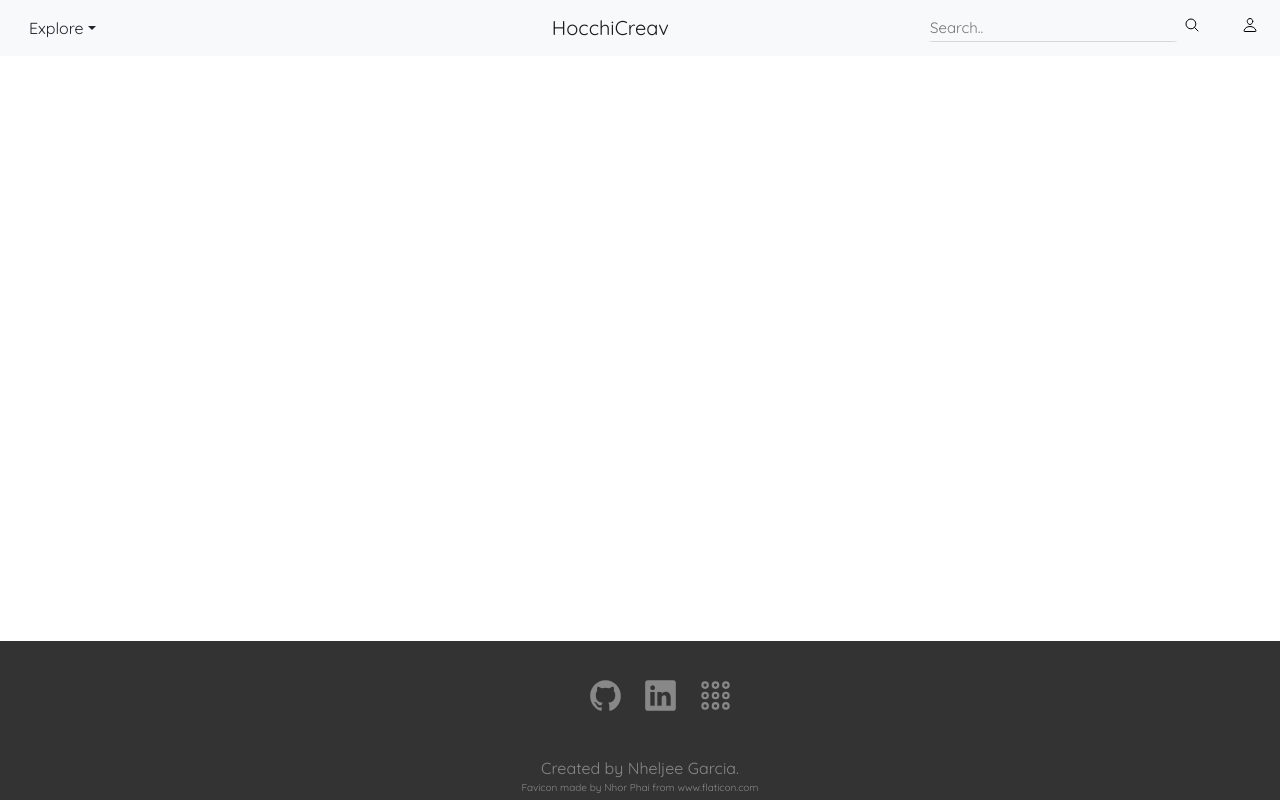
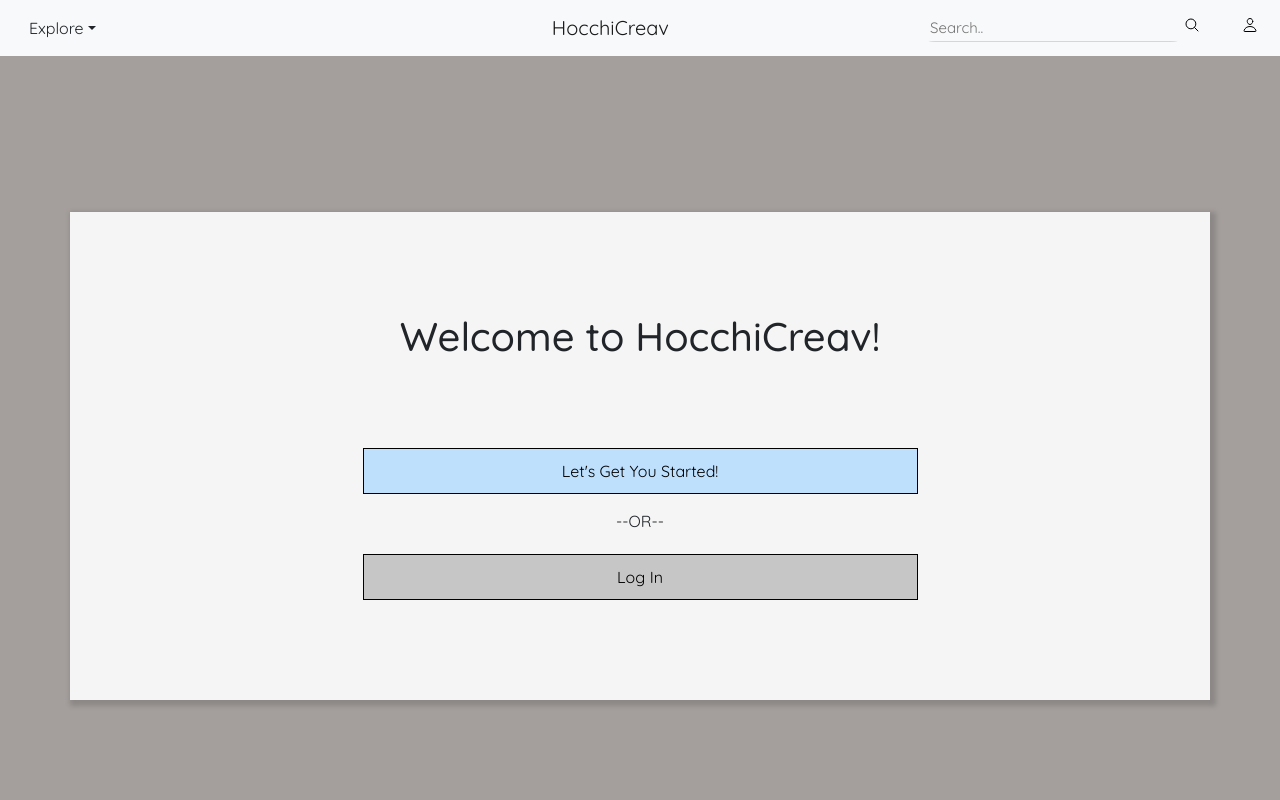
Before and after one commit to garcian5/Hocchikisu-Creavheengs, a React (Create React App) app in the folder frontend/: page /login-or-create in a window 1280 px wide. Shown: the top 800 px of the page. Built offline with nearby package versions, Linux system fonts and the light colour scheme.

Commit message:
added Login/Create page and their styles

```diff
--- a/frontend/src/App.css
+++ b/frontend/src/App.css
@@ -34,11 +34,21 @@ p {
     overflow: hidden;
     display: block;
     position: relative;
-    padding-bottom: 200px; /* height of your footer */
+    padding-bottom: 150px; /* height of your footer */
 }
 
+/*centering*/
 .center { text-align: center; }
 
+
+/*general button style*/
+button, input[type="button"], input[type="submit"] {
+    background: none;
+    border: none;
+}
+.search-icon:focus, .user-icon:focus, .logcrea-btn:focus {
+    outline: none;
+}
 
 /*-----------------------------------------------------
     FOOTER STYLE
@@ -106,14 +116,6 @@ ion-icon {
 }
 
 /*----Search----*/
-.search-icon, .user-icon {
-    background: none;
-    border: none;
-}
-.search-icon:focus, .user-icon:focus {
-    outline: none;
-}
-
 .search-icon {
     margin-right: 30px;
 }
@@ -125,11 +127,6 @@ ion-icon {
     border-radius: 5%;
     width: 250px;
     font-size: 15px;
-}
-
-/*----Dropdown----*/
-.dropdown-btn {
-    font-size: 300px;
 }
 
 /*-----------------------------------------------------
@@ -155,3 +152,49 @@ ion-icon {
     box-shadow: 2px 3px 3px rgba(0,0,0,0.15);
     padding: 30px;
 }
+
+/*-----------------------------------------------------
+    LOGIN CREATE STYLE
+-------------------------------------------------------*/
+.login-create {
+    background-color: #a49f9d;
+    min-height: 100vh; /* will cover the 100% of viewport */
+    overflow: hidden;
+    display: block;
+    position: relative;
+}
+
+/*Create a box model for this div and center it*/
+/*https://stackoverflow.com/questions/2498003/center-a-div-box-in-the-middle-of-the-page-using-css*/
+/*https://css-tricks.com/quick-css-trick-how-to-center-an-object-exactly-in-the-center/*/
+.logcrea-box {
+    background-color: whitesmoke;
+    padding: 100px 0px 100px;
+    box-shadow: 3px 3px 5px 3px rgba(0,0,0,0.15);
+    position: absolute;
+    top: 50%;
+    left: 50%;
+    transform: translate(-50%, -50%);
+}
+
+.logcrea-greeting {
+    padding-bottom: 80px;
+}
+
+.logcrea-btn {
+    margin: 0 auto;
+    padding: 10px;
+    width: 50%;
+    border: 1px solid;
+    transition: transform .1s;
+}
+
+.logcrea-btn:hover {
+    transform: scale(1.05);
+    -ms-transform: scale(1.05); /* IE 9 */
+    -webkit-transform: scale(1.05); /* Safari 3-8 */
+}
+
+.or { padding: 15px 0px 5px; }
+.light-blue { background-color: #BEE0FD; }
+.light-grey { background-color: #C6C6C6; }
--- a/frontend/src/App.js
+++ b/frontend/src/App.js
@@ -11,10 +11,13 @@ import Footer from './components/presentational/Footer';
 import NavBar from './components/presentational/NavBar';
 import About from './components/presentational/About';
 import Home from './components/presentational/Home';
+
 import PlasticArt from './components/presentational/artcategory/PlasticArt';
 import LiteraryArt from './components/presentational/artcategory/LiteraryArt';
 import VisualArt from './components/presentational/artcategory/VisualArt';
 import OtherArt from './components/presentational/artcategory/OtherArt';
+
+import LoginCreate from './components/presentational/user/LoginCreate';
 
 
 function App() {
@@ -26,10 +29,13 @@ function App() {
                 <Switch>
                     <Route exact path="/" component={Home} />
                     <Route path="/about" component={About} />
+
                     <Route path="/literary-art" component={LiteraryArt} />
                     <Route path="/visual-art" component={VisualArt} />
                     <Route path="/plastic-art" component={PlasticArt} />
                     <Route path="/other-art" component={OtherArt} />
+
+                    <Route path="/login-or-create" component={LoginCreate} />
                 </Switch>
             </Router>
 
--- a/frontend/src/components/presentational/NavBar.js
+++ b/frontend/src/components/presentational/NavBar.js
@@ -26,9 +26,11 @@ function NavBar() {
                         <ion-icon name="search-outline"></ion-icon>
                     </button>
 
-                    <button className="user-icon" title="User Login">
-                        <ion-icon name="person-outline"></ion-icon>
-                    </button>
+                    <Link to="/login-or-create">
+                        <button className="user-icon" title="User Login">
+                            <ion-icon name="person-outline"></ion-icon>
+                        </button>
+                    </Link>
                 </form>
             </div>
         </nav>
--- a/frontend/src/components/presentational/user/LoginCreate.js
+++ b/frontend/src/components/presentational/user/LoginCreate.js
@@ -0,0 +1,18 @@
+import React from "react";
+
+function LoginCreate() {
+	return (
+		<div className="login-create">
+			<div className="container logcrea-box">
+				<h1 className="center logcrea-greeting">Welcome to HocchiCreav!</h1>
+				<div className="center">
+					<button className="logcrea-btn light-blue">Let's Get You Started!</button>
+					<p className="or">--OR--</p>
+					<button className="logcrea-btn light-grey">Log In</button>
+				</div>
+			</div>
+		</div>
+	)
+}
+
+export default LoginCreate;
```
